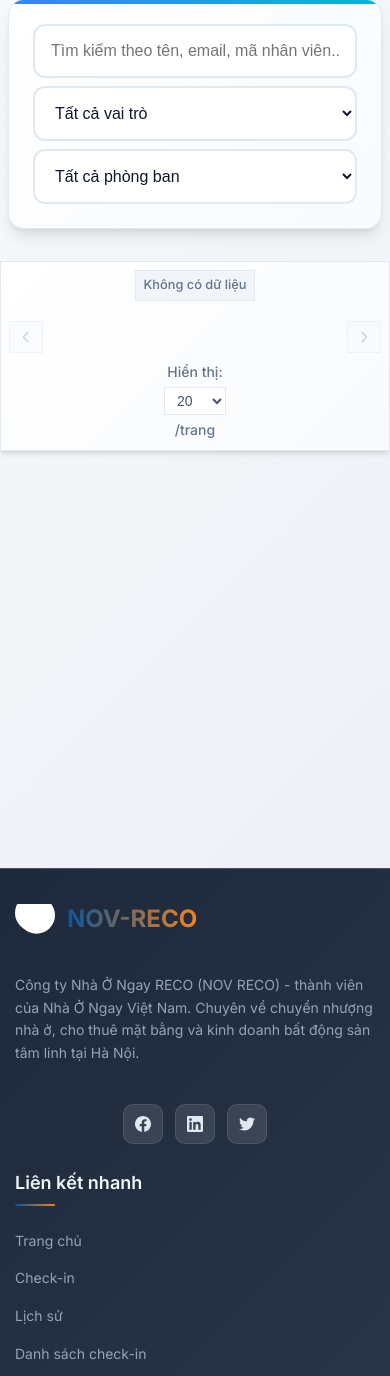
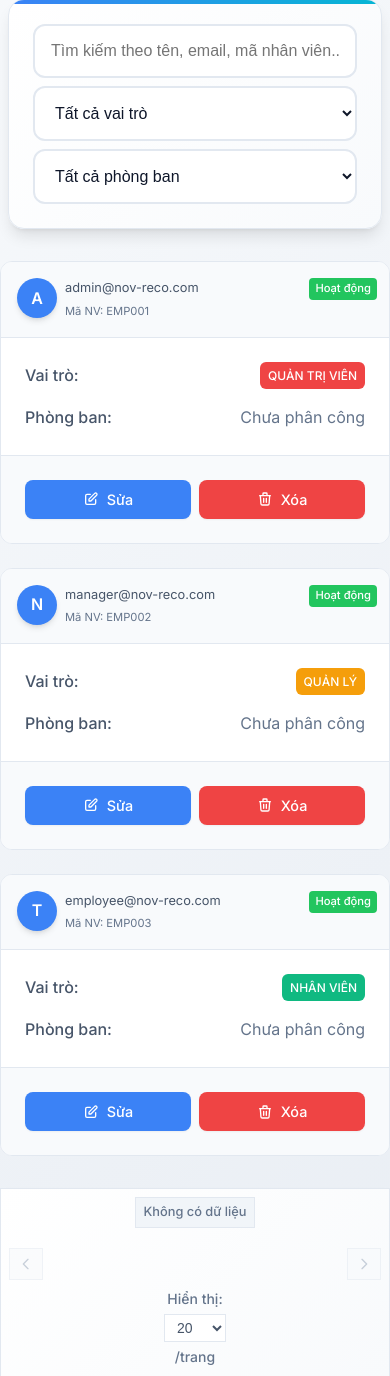
Before and after one commit to dungnt1702/NOV-RECO, a Django app: page /users/ in a window 390 px wide. Shown: the part 231-1607 px from the top of the page. Run offline with Django 5.2, Linux system fonts and the light colour scheme; a user stored in the database is signed in; data comes from the database, SQL or seed files in the repository.

Commit message:
🎨 Improve mobile UI responsiveness and layout
✨ Features:
- Fix mobile cards display for checkin list, users, and history pages
- Add fallback sample data when API authentication fails
- Implement 2-column layout (80-20) for user cards header
- Optimize mobile button layout for edit/delete actions

🔧 Technical improvements:
- Enhanced error handling with graceful degradation
- Added debug logging for easier troubleshooting
- Improved CSS responsive design with CSS Grid
- Added sample data for demo purposes when API is unavailable

📱 Mobile optimizations:
- Cards properly display on mobile (≤768px)
- Tables hidden on mobile, cards shown instead
- Optimized spacing and font sizes for mobile
- Status badges positioned correctly in card headers

🎯 Pages improved:
- /checkin/list-view/ - Mobile cards with sample data fallback
- /users/ - 2-column header layout with status positioning
- /checkin/history/ - Enhanced error handling
- All pages now have better mobile responsive design

```diff
--- a/static/css/users.css
+++ b/static/css/users.css
@@ -218,6 +218,8 @@
     display: none;
 }
 
+/* Show mobile view on mobile devices - moved to main responsive section */
+
 .users-page .user-card {
     background: var(--bg-primary);
     border: 1px solid var(--border-color);
@@ -232,14 +234,86 @@
     transform: translateY(-2px);
 }
 
+/* Card header layout: CSS Grid 2 columns (80% left, 20% right) */
 .users-page .card-header {
+    display: grid;
+    grid-template-columns: 80% 20%;
+    padding: var(--spacing-lg);
+    border-bottom: 1px solid var(--border-color);
+    align-items: start;
+    gap: var(--spacing-sm);
+}
+
+.users-page .header-left {
     display: flex;
-    justify-content: space-between;
+    align-items: flex-start;
+    gap: var(--spacing-md);
+}
+
+.users-page .header-right {
+    display: flex;
+    justify-content: flex-end;
+    align-items: flex-start;
+}
+
+.users-page .user-avatar {
+    width: 48px;
+    height: 48px;
+    border-radius: 50%;
+    background: var(--primary-color);
+    color: white;
+    display: flex;
     align-items: center;
-    padding: var(--spacing-lg);
-    background: var(--bg-secondary);
-    border-bottom: 1px solid var(--border-color);
+    justify-content: center;
+    font-size: 1.2rem;
+    font-weight: 600;
+    flex-shrink: 0;
 }
+
+.users-page .user-details {
+    flex: 1;
+}
+
+.users-page .user-name {
+    margin: 0 0 4px 0;
+    font-size: 1rem;
+    font-weight: 600;
+    color: var(--text-primary);
+}
+
+/* Simplified user email styling */
+.users-page .user-email {
+    margin: 0 0 4px 0;
+    font-size: 0.875rem;
+    color: var(--text-secondary);
+}
+
+.users-page .user-id {
+    margin: 0;
+    font-size: 0.75rem;
+    color: var(--text-muted);
+}
+
+/* user-status removed - status is now inline with email */
+
+.users-page .status-badge {
+    font-size: 0.75rem;
+    padding: 4px 8px;
+    border-radius: 4px;
+    font-weight: 500;
+}
+
+.users-page .status-badge.active {
+    background: #22c55e;
+    color: white;
+}
+
+.users-page .status-badge.inactive {
+    background: #ef4444;
+    color: white;
+}
+
+/* Removed duplicate - already defined above with correct styling */
 
 .users-page .card-body {
     padding: var(--spacing-lg);
@@ -326,12 +400,12 @@
 
 /* Responsive Design */
 @media (max-width: 768px) {
-    .desktop-view {
-        display: none;
+    .users-page .desktop-view {
+        display: none !important;
     }
 
-    .mobile-view {
-        display: block;
+    .users-page .mobile-view {
+        display: block !important;
     }
 
     .page-header {
@@ -413,7 +487,57 @@
     }
 
     .card-actions {
-        flex-direction: column;
+        flex-direction: row;
+        gap: var(--spacing-sm);
+    }
+
+    .card-actions .btn {
+        flex: 1;
+        padding: var(--spacing-sm) var(--spacing-md);
+        font-size: 0.9rem;
+        text-align: center;
+        justify-content: center;
+    }
+
+    /* Mobile optimizations for 2-column header layout */
+    .users-page .card-header {
+        grid-template-columns: 75% 25%;
+        padding: var(--spacing-md);
+        gap: var(--spacing-xs);
+    }
+
+    .users-page .header-left {
+        gap: var(--spacing-sm);
+    }
+
+    .users-page .header-right {
+        justify-content: flex-end;
+        align-items: flex-start;
+    }
+
+    .users-page .user-name {
+        font-size: 0.9rem;
+    }
+
+    .users-page .user-email {
+        font-size: 0.8rem;
+    }
+
+    .users-page .user-id {
+        font-size: 0.7rem;
+    }
+
+    .users-page .status-badge {
+        font-size: 0.7rem;
+        padding: 2px 6px;
+        writing-mode: horizontal-tb;
+        text-align: center;
+    }
+
+    .users-page .user-avatar {
+        width: 40px;
+        height: 40px;
+        font-size: 1rem;
     }
 
 }
--- a/static/js/base.js
+++ b/static/js/base.js
@@ -126,7 +126,7 @@ function showAlert(message, type = 'info') {
     const colors = {
         success: '#28a745',
         error: '#dc3545',
-        warning: '#ffc107',
+        warning: '#fd7e14',
         info: '#17a2b8'
     };
     alert.style.backgroundColor = colors[type] || colors.info;
--- a/static/js/users.js
+++ b/static/js/users.js
@@ -3,8 +3,58 @@
 let allUsers = [];
 let filteredUsers = [];
 
+// Sample data for testing when API is not available
+const sampleUsers = [
+    {
+        id: 1,
+        username: 'admin',
+        first_name: 'Admin',
+        last_name: 'System',
+        display_name: 'Admin System',
+        email: 'admin@nov-reco.com',
+        role: 'admin',
+        department: 'IT',
+        employee_id: 'EMP001',
+        is_active: true
+    },
+    {
+        id: 2,
+        username: 'manager1',
+        first_name: 'Nguyễn',
+        last_name: 'Văn A',
+        display_name: 'Nguyễn Văn A',
+        email: 'manager@nov-reco.com',
+        role: 'manager',
+        department: 'Sales',
+        employee_id: 'EMP002',
+        is_active: true
+    },
+    {
+        id: 3,
+        username: 'employee1',
+        first_name: 'Trần',
+        last_name: 'Thị B',
+        display_name: 'Trần Thị B',
+        email: 'employee@nov-reco.com',
+        role: 'employee',
+        department: 'Marketing',
+        employee_id: 'EMP003',
+        is_active: true
+    }
+];
+
 document.addEventListener('DOMContentLoaded', function () {
-    console.log('Users page loaded');
+    console.log('Users page DOM loaded, initializing...');
+
+    // Check if elements exist
+    const tableBody = document.querySelector('.users-table tbody');
+    const mobileView = document.querySelector('.mobile-view');
+    console.log('Table body found:', !!tableBody);
+    console.log('Mobile view found:', !!mobileView);
+    console.log('Mobile view element:', mobileView);
+    console.log('Mobile view classes:', mobileView ? mobileView.className : 'N/A');
+    console.log('Mobile view computed style display:', mobileView ? window.getComputedStyle(mobileView).display : 'N/A');
+    console.log('Pagination component available:', !!window.paginationComponent);
 
     // Initialize form validation
     initializeFormValidation();
@@ -17,22 +67,61 @@ document.addEventListener('DOMContentLoaded', function () {
 
     // Load users data and initialize pagination
     loadUsers();
+
+    // Fallback: If no users loaded after 2 seconds, show sample data
+    setTimeout(() => {
+        if (allUsers.length === 0) {
+            console.log('Fallback: No users loaded, showing sample data');
+            allUsers = sampleUsers;
+            filteredUsers = [...allUsers];
+            renderUsersTable(allUsers);
+            showAlert('Hiển thị dữ liệu mẫu do không thể tải dữ liệu thực.', 'info');
+        }
+    }, 2000);
+
+    // Add a test function to global scope for debugging
+    window.testUsersRender = function() {
+        console.log('Test: Force rendering sample users...');
+        allUsers = sampleUsers;
+        filteredUsers = [...allUsers];
+        renderUsersTable(allUsers);
+        console.log('Test: Sample users rendered');
+    };
+
+    // Add mobile test function
+    window.testMobileView = function() {
+        console.log('Test: Checking mobile view...');
+        const mobileView = document.querySelector('.mobile-view');
+        if (mobileView) {
+            console.log('Mobile view element:', mobileView);
+            console.log('Current display:', window.getComputedStyle(mobileView).display);
+            console.log('Current visibility:', window.getComputedStyle(mobileView).visibility);
+            console.log('Mobile view innerHTML:', mobileView.innerHTML);
+
+            // Force show mobile view for testing
+            mobileView.style.display = 'block';
+            mobileView.style.visibility = 'visible';
+            console.log('Mobile view forced to show');
+        } else {
+            console.error('Mobile view not found!');
+        }
+    };
 });
 
 // Load users from API
 async function loadUsers() {
     try {
-        const response = await fetch('/users/api/', {
-            method: 'GET',
-            headers: {
-                'Content-Type': 'application/json',
-                'X-CSRFToken': getCookie('csrftoken')
-            }
-        });
+        console.log('Loading users from API...');
+        console.log('API function available:', typeof api);
+        const response = await api('/users/api/');
+        console.log('Users API response status:', response.status);
+        if (response.ok) {
+            const data = await response.json();
+            console.log('Users API data received:', data);
+            allUsers = Array.isArray(data) ? data : (data.results || []);
+            filteredUsers = [...allUsers];
 
-        if (response.ok) {
-            allUsers = await response.json();
-            filteredUsers = [...allUsers];
+            console.log('Processed users count:', allUsers.length);
 
             // Initialize pagination component
             if (window.paginationComponent) {
@@ -50,27 +139,58 @@ async function loadUsers() {
 
                 // Render first page immediately
                 renderUsersTable(window.paginationComponent.getCurrentPageItems());
+            } else {
+                // Fallback: render without pagination
+                renderUsersTable(allUsers.slice(0, 20));
             }
         } else {
             console.error('Failed to load users:', response.statusText);
+            // Use sample data for demonstration when API fails
+            console.log('Using sample data for demonstration');
+            allUsers = sampleUsers;
+            filteredUsers = [...allUsers];
+            renderUsersTable(allUsers);
+            showAlert('Đang sử dụng dữ liệu mẫu. Vui lòng đăng nhập để xem dữ liệu thực.', 'warning');
         }
     } catch (error) {
         console.error('Error loading users:', error);
+        // Use sample data for demonstration when API fails
+        console.log('Using sample data for demonstration');
+        allUsers = sampleUsers;
+        filteredUsers = [...allUsers];
+        renderUsersTable(allUsers);
+        showAlert('Đang sử dụng dữ liệu mẫu. Vui lòng kiểm tra kết nối mạng.', 'warning');
     }
 }
 
 // Render users table
-function renderUsersTable(users) {
+function renderUsersTable(users = null) {
+    // Use provided users or get current page items from pagination component or use all users
+    let usersToRender;
+    if (users) {
+        usersToRender = users;
+    } else if (window.paginationComponent) {
+        usersToRender = window.paginationComponent.getCurrentPageItems();
+    } else {
+        // Fallback: show first 20 users if pagination is not available
+        usersToRender = allUsers.slice(0, 20);
+    }
+
+    console.log('Rendering users table/mobile, count:', usersToRender.length);
+
     const tableBody = document.querySelector('.users-table tbody');
     const mobileView = document.querySelector('.mobile-view');
 
-    if (!tableBody || !mobileView) return;
+    if (!tableBody || !mobileView) {
+        console.error('Table body or mobile view not found');
+        return;
+    }
 
     // Clear existing content
     tableBody.innerHTML = '';
     mobileView.innerHTML = '';
 
-    if (users.length === 0) {
+    if (usersToRender.length === 0) {
         // Show empty state
         const emptyState = `
             <tr>
@@ -101,15 +221,23 @@ function renderUsersTable(users) {
     }
 
     // Render desktop table
-    users.forEach(user => {
+    console.log('Rendering desktop table for', usersToRender.length, 'users');
+    usersToRender.forEach((user, index) => {
+        console.log(`Creating row for user ${index}:`, user);
         const row = createUserRow(user);
         tableBody.appendChild(row);
     });
 
     // Render mobile cards
-    users.forEach(user => {
+    console.log('Rendering mobile cards for', usersToRender.length, 'users');
+    usersToRender.forEach((user, index) => {
+        console.log(`Creating card for user ${index}:`, user);
         const card = createUserCard(user);
-        mobileView.appendChild(card);
+        if (card) {
+            mobileView.appendChild(card);
+        } else {
+            console.error('Failed to create card for user:', user);
+        }
     });
 }
 
@@ -178,12 +306,13 @@ function createUserRow(user) {
 
 // Create user mobile card
 function createUserCard(user) {
+    console.log('Creating user card for:', user);
     const card = document.createElement('div');
     card.className = 'user-card';
 
     card.innerHTML = `
         <div class="card-header">
-            <div class="user-info">
+            <div class="header-left">
                 <div class="user-avatar">
                     ${(user.first_name || user.username).charAt(0).toUpperCase()}
                 </div>
@@ -193,7 +322,7 @@ function createUserCard(user) {
                     ${user.employee_id ? `<p class="user-id">Mã NV: ${user.employee_id}</p>` : ''}
                 </div>
             </div>
-            <div class="user-status">
+            <div class="header-right">
                 <span class="status-badge ${user.is_active ? 'active' : 'inactive'}">
                     ${user.is_active ? 'Hoạt động' : 'Không hoạt động'}
                 </span>
```
Also changed, not shown: static/css/dashboard.css (+9 -9 lines), static/js/checkin_list.js (+78 -5 lines), static/js/history.js (+24 -6 lines).
